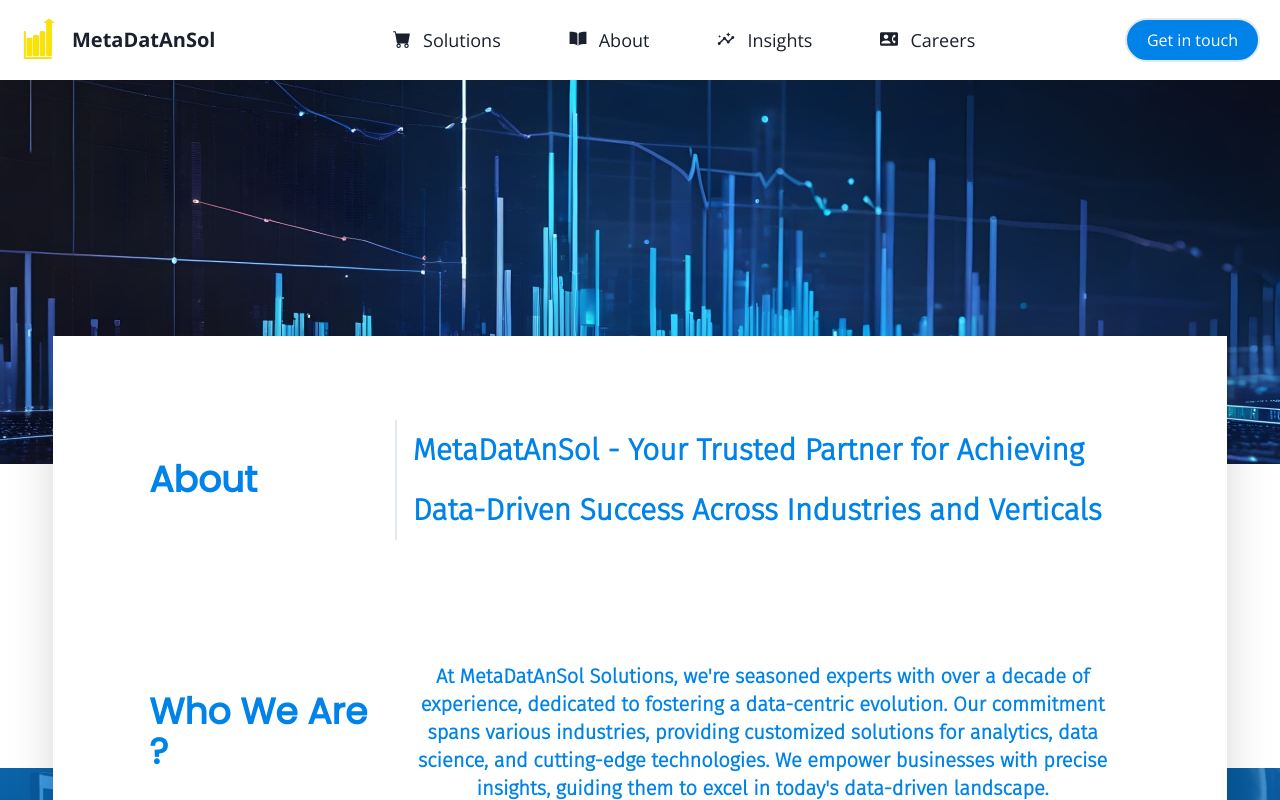
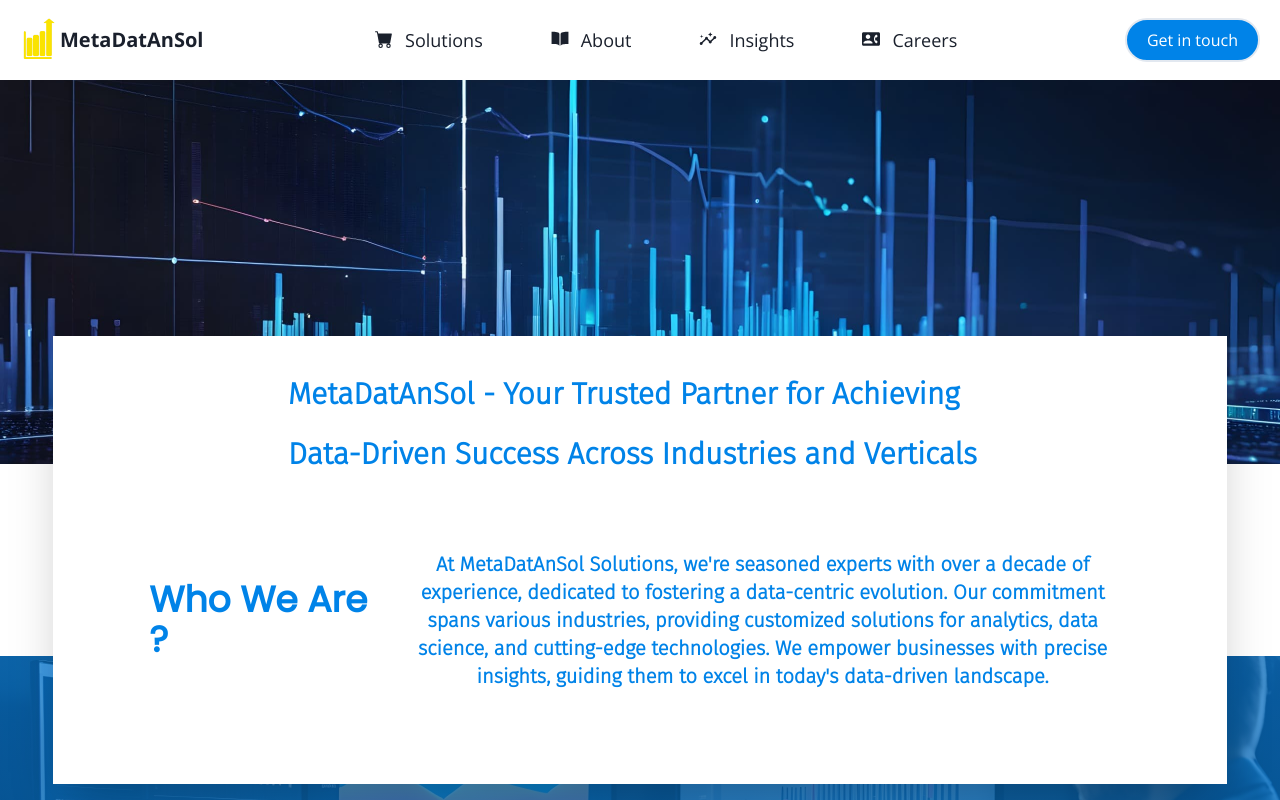
Before and after one commit to Hamjaster/metadantasol, a React (Vite) app: page /about in a window 1280 px wide. Shown: the top 800 px of the page. Built offline with nearby package versions, Linux system fonts and the light colour scheme.

Commit message:
shitty changes

```diff
--- a/src/Navbar/NavBIg/NavBig.jsx
+++ b/src/Navbar/NavBIg/NavBig.jsx
@@ -20,8 +20,9 @@ export const NavBig = () => {
   const { isOpen, onOpen, onClose } = useDisclosure();
 
   return (
-    <nav className='flex min-[1600px]:w-2/3 min-[1600px]:mx-auto flex-row justify-between mx-5 py-3 items-center'>
-      <Link to={'/'} className="flex cursor-pointer items-center flex-row mr-6 space-x-3">
+    <nav className='flex min-[1600px]:w-2/3 min-[1600px]:mx-auto flex-row justify-between  mx-5 py-3
+    items-center'>
+      <Link to={'/'} className="flex cursor-pointer items-center  flex-row ] ">
         <img src={logo} className='w-10' alt="" srcset="" />
         <strong onClick={() => handleLinkClick('metadantasol')} className={ `text-xl ${activeLink === 'metadantasol' ? '' : ''}`}>MetaDatAnSol</strong>
       </Link>
@@ -62,8 +63,8 @@ export const NavBig = () => {
       </ul>
 
       <ul className='flex flex-row space-x-5'>
+        <Link to={'/contact'} className=' cursor-pointer px-5 hover:bg-[#005ea6] py-2 border-2 text-white  bg-[#0083e8] text-center rounded-3xl'>Get in touch </Link>
         {/* <div className=' cursor-pointer hover:bg-[#1057d2] px-5 py-2 text-white bg-[#136aff] text-center rounded-3xl'>Get in touch </div> */}
-        <Link to={'/contact'} className=' cursor-pointer px-5 hover:bg-[#005ea6] py-2 border-2 text-white  bg-[#0083e8] text-center rounded-3xl'>Get in touch </Link>
         {/* <div onClick={onOpen} className=' cursor-pointer px-5 hover:bg-[#0083e8] hover:text-white py-2 border-2 text-[#0083e8]  border-[#0083e8] text-center rounded-3xl'>Build your team </div> */}
       </ul>
 
--- a/src/pages/About/About.jsx
+++ b/src/pages/About/About.jsx
@@ -43,10 +43,10 @@ export default function About() {
             {/* About */}
             <div className="about shadow-2xl relative z-50 w-full md:w-11/12 mx-auto  items-center md:-mt-32   bg-white px-12 sm:px-24 py-7 space-y-10 md:space-y-0  flex flex-col md:flex-col ">
 
-                <div className="about flex flex-col md:flex-row items-center">
+                <div className="about flex flex-col md:flex-row items-center justify-center">
 
-                    <div className='w-full md:w-1/4 py-4 text-3xl text-[#0083e8] md:py-24 text-center md:text-left capitalize font-bold md:text-4xl heading  '>About</div>
-                    <div className='w-full   md:w-3/4 text-center md:text-left text-[#0083e8] md:text-3xl text-2xl md:px-4 leading-relaxed md:leading-loose md:border-l-2  description font-bold'>MetaDatAnSol - Your Trusted Partner for Achieving Data-Driven Success Across Industries and Verticals
+
+                    <div className='w-full   md:w-3/4 text-center md:text-left text-[#0083e8] md:text-3xl text-2xl md:px-4 leading-relaxed md:leading-loose flex align-middle justify-center  description font-bold'>MetaDatAnSol - Your Trusted Partner for Achieving Data-Driven Success Across Industries and Verticals
                     </div>
 
                 </div>
```
